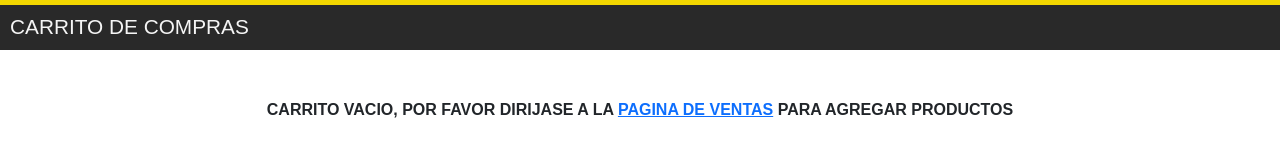
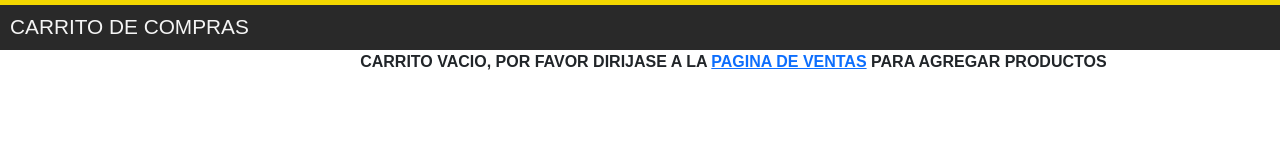
Before and after one commit to SebaElsener/Proyecto-final-JS, a plain HTML site: page html/carrito.html in a window 1280 px wide. Shown: the part 56-212 px from the top of the page. Drawn offline with nearby package versions, Linux system fonts and the light colour scheme.

Commit message:
modificaciones finales

```diff
--- a/css/style.css
+++ b/css/style.css
@@ -237,6 +237,10 @@ main #contacto {
     margin-bottom: 0;
     font-size: 1.3rem; }
 
+#mainCarrito .productosCarrito {
+  display: flex;
+  flex-wrap: wrap;
+  justify-content: space-around; }
   #mainCarrito .productosCarrito .producto {
     border-bottom: 1px solid gray;
     margin-top: 20px;
--- a/js/functions.js
+++ b/js/functions.js
@@ -124,6 +124,7 @@ function finCompra(){
     domExport.accionesCarrito.style.display = 'none'
     // Mensaje DOM carrito compra finalizada
     domExport.prodCarrito.innerHTML = `<br><br><strong>¡MUCHAS GRACIAS POR SU COMPRA!</strong><br><br>DIRIJASE A LA <a href="./ventacubiertas.html">PAGINA DE VENTAS</a> PARA REALIZAR UNA NUEVA COMPRA`
+    domExport.prodCarrito.style.display = 'block'
     domExport.prodCarrito.style.textAlign = 'center'
 }
 
--- a/scss/layout/_carrito.scss
+++ b/scss/layout/_carrito.scss
@@ -16,6 +16,9 @@
         }
     }
     .productosCarrito{
+        display: flex;
+        flex-wrap: wrap;
+        justify-content: space-around;
         .producto{
             .imgProducto{
                 width: 75%;
```
Lines whose indentation alone changed are shown as unchanged.
